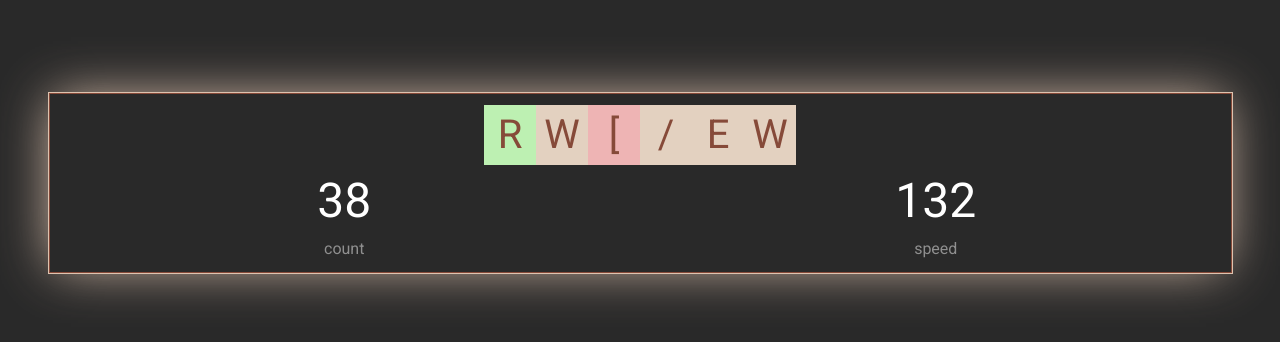
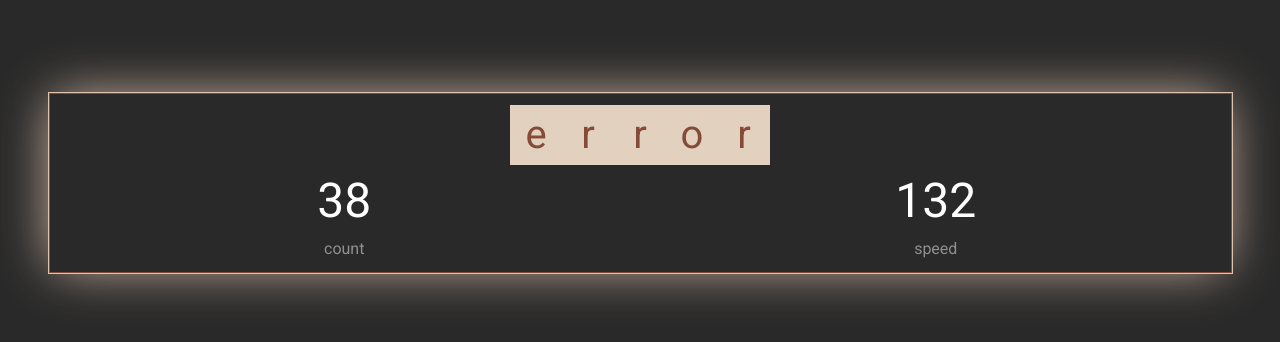
Before and after one commit to code-hs/keyboard-trainer, a Nuxt app: page / in a window 1280 px wide. Shown: the part 108-450 px from the top of the page. Built offline with nearby package versions, Linux system fonts and the light colour scheme.

Commit message:
chore: print word

```diff
--- a/pages/index.vue
+++ b/pages/index.vue
@@ -1,15 +1,11 @@
 <template>
 	<v-row class="keyboard-page" justify="center" align="center">
 		<v-col cols="12" sm="12" md="12">
-			<label class="literal-container"
-				>
-
-				<span class="literal success"> R</span><span class="literal"> W</span
-				><span class="literal fail"> [</span><span class="literal"> /</span
-				><span class="literal"> E</span><span class="literal"> W</span>
-
-			</label
-			>
+			<label class="literal-container">
+				<span v-for="(char, index) in currentWord" :key="index" class="literal">
+					{{ char }}
+				</span>
+			</label>
 			<input type="text" class="input-area" />
 
 			<v-row class="info-container">
@@ -124,7 +120,7 @@ export default {
 			],
 		};
 	},
-	created() {
+	mounted() {
 		this.updateText();
 	},
 	methods: {
@@ -139,7 +135,8 @@ export default {
 			}
 		},
 		generateText() {
-			return this.words[0];
+			this.shuffleWords();
+			return this.words[Math.floor(Math.random(this.words.length))];
 		},
 		updateText() {
 			this.currentWord = this.generateText();
```
